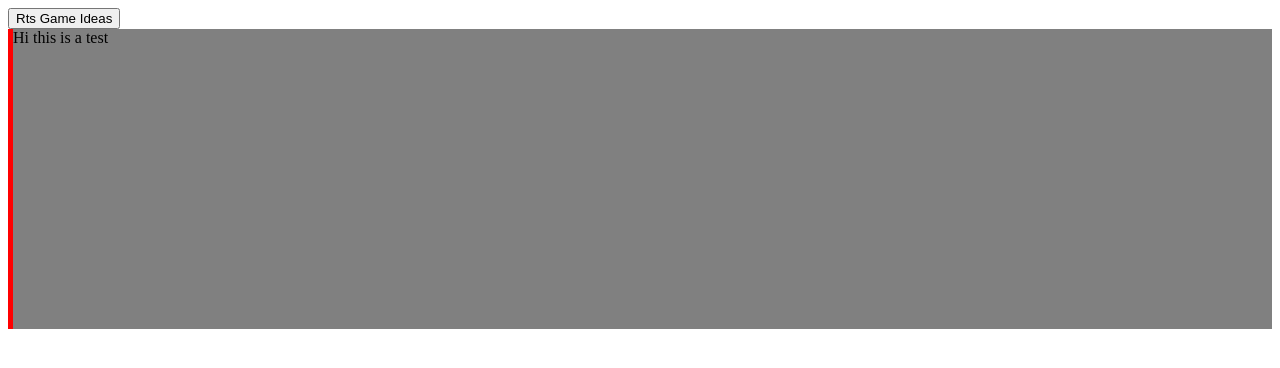
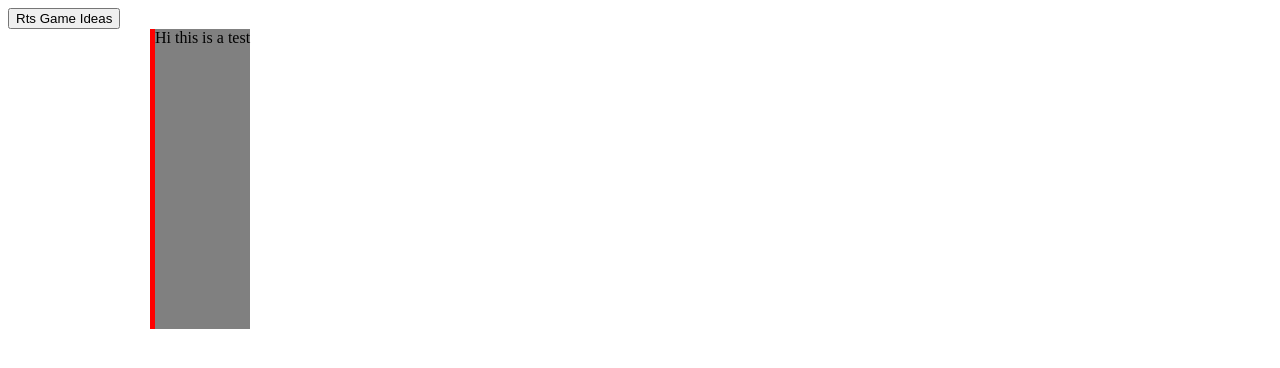
Before and after one commit to Bwaf/Bwaf.github.io, a plain HTML site: page index.html in a window 1280 px wide. Drawn offline with Linux system fonts and the light colour scheme.

```diff
--- a/index.html
+++ b/index.html
@@ -5,6 +5,6 @@
     </head>
     <body>
         <a href="Game Ideas/Rts Game Ideas/GameIdeas.html"><button>Rts Game Ideas</button></a>
-        <div style="background-color: gray; height: 300px; border-left: 5px red solid;">Hi this is a test</div>
+        <div style="background-color: gray; height: 300px; border-left: 5px red solid; left:150px; position: absolute;">Hi this is a test</div>
     </body>
 </html>
```
